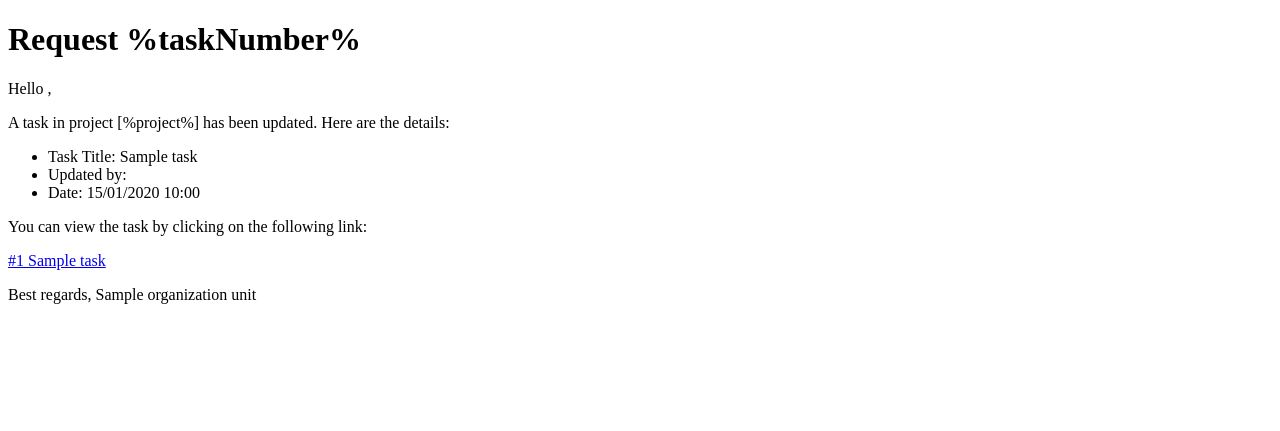
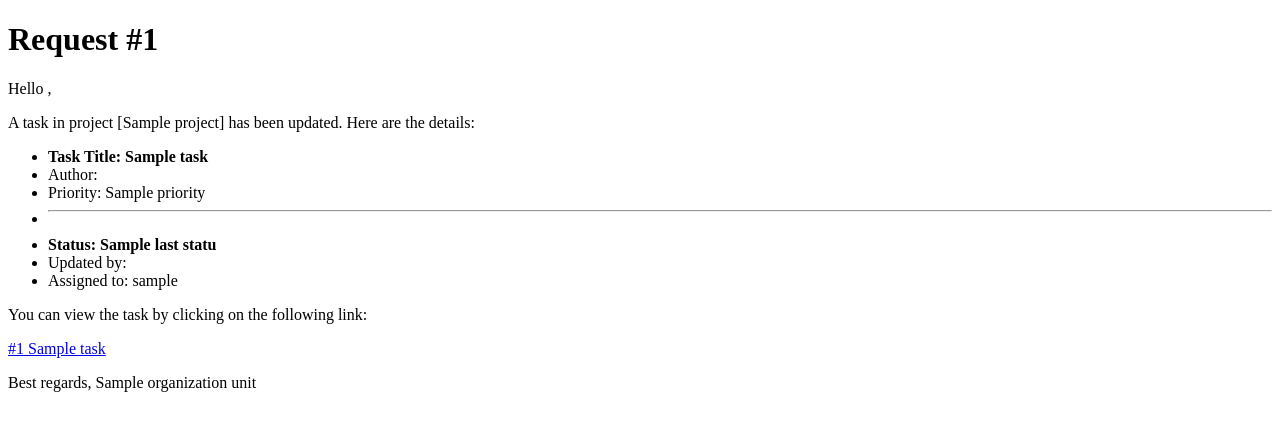
Before and after one commit to phpdevcommunity/projyzer, a Symfony app: template templates/email/task_notify.html.twig in a window 1280 px wide. Shown: the top 431 px of the page. Run offline with Twig, Linux system fonts and the light colour scheme; the template is opened without the code that fills it: most values are stand-ins (such as "Sample title", 1, 10 or a date in 2020); some libraries are stand-ins or nearby versions.

Commit message:
fix translation variable email notification

```diff
--- a/src/Controller/ProjectController.php
+++ b/src/Controller/ProjectController.php
@@ -147,9 +147,9 @@ class ProjectController extends AbstractController
         }
 
         /**
-         * @var array<TaskStatusReference> $statuses
+         * @var array<ProjectCategoryReferenceStatus> $statuses
          */
-        $statuses = $project->getProjectCategoryReference()?->getStatuses() ?: [];
+        $statuses = $project->getProjectCategoryReference()?->getProjectCategoryReferenceStatuses() ?: [];
 
         return $this->render('project/project.html.twig', [
             'project' => $project,
--- a/src/Controller/TaskController.php
+++ b/src/Controller/TaskController.php
@@ -340,7 +340,7 @@ class TaskController extends AbstractController
             $response = $this->redirect($referer);
         }
 
-        $id = $request->request->get('project_category_reference_id');
+        $id = $request->request->get('projectCategoryReferenceStatusId');
         if (!is_numeric($id)) {
             $this->addFlash('error', $this->translator->trans('invalid_identifier'));
             return $response;
--- a/templates/email/task_notify.html.twig
+++ b/templates/email/task_notify.html.twig
@@ -5,16 +5,20 @@
     <title>{{ 'email.activation.title'|trans }}</title>
 </head>
 <body>
-<h1>{{ 'task_update.title'|trans }}</h1>
+<h1>{{ 'task_update.title'|trans({ '%taskNumber%': task.id }) }}</h1>
 
 <p>{{ 'task_update.intro'|trans({ '%user%': user.username }) }}</p>
-<p>{{ 'task_update.content'|trans }}</p>
+<p>{{ 'task_update.content'|trans({ '%project%': project.name }) }}</p>
 
 <ul>
-    <li>{{ 'task_update.details.0'|trans({ '%task%': task.title }) }}</li>
+    <li> <strong>{{ 'task_update.details.0'|trans({ '%task%': task.title }) }}</strong></li>
+    <li>{{ 'task_update.details.1'|trans({ '%createdBy%': task.createdBy.username }) }}</li>
+    <li>{{ 'task_update.details.4'|trans({ '%priority%': task.priority|trans }) }}</li>
+    <li><hr></li>
     {% if task.updatedBy %}
-    <li>{{ 'task_update.details.1'|trans({ '%updatedBy%': task.updatedBy.username }) }}</li>
-    <li>{{ 'task_update.details.2'|trans({ '%updatedAt%': task.updatedAt|date('d/m/Y H:i') }) }}</li>
+        <li><b>{{ 'task_update.details.3'|trans({ '%status%': task.lastStatus.label}) }}</b></li>
+        <li>{{ 'task_update.details.2'|trans({ '%updatedBy%': task.updatedBy.username}) }}</li>
+        <li>{{ 'task_update.details.5'|trans({ '%assignedTo%': task.assignedTo.username }) }}</li>
     {% endif %}
 </ul>
 
--- a/templates/project/project.html.twig
+++ b/templates/project/project.html.twig
@@ -112,11 +112,11 @@
                                                         <form class="dropdown-item-text" method="post"
                                                               action="{{ url('tasks_change_status', {task: task.id, redirect_url : app.request.uri}) }}">
                                                             <select id="task_status"
-                                                                    name="project_category_reference_id"
+                                                                    name="projectCategoryReferenceStatusId"
                                                                     class="form-select form-select-sm">
                                                                 {% for status in statuses %}
-                                                                    <option value="{{ status.id }}"{% if status.label == task.lastStatus.label %} selected="selected"{% endif %}>
-                                                                        {{ status.label }}
+                                                                    <option value="{{ status.id }}"{% if status.taskStatusReference.label == task.lastStatus.label %} selected="selected"{% endif %}>
+                                                                        {{ status.taskStatusReference.label }}
                                                                     </option>
                                                                 {% endfor %}
                                                             </select>
--- a/translations/messages.en.yml
+++ b/translations/messages.en.yml
@@ -155,13 +155,16 @@ email:
     signature: 'Best regards, %organizationName%'
 task_update_subject: "[%project%] Request : %task%"
 task_update:
-  title: "Request %taskNumber%"
+  title: "Request #%taskNumber%"
   intro: "Hello %user%,"
   content: "A task in project [%project%] has been updated. Here are the details:"
   details:
     0: "Task Title: %task%"
-    1: "Updated by: %updatedBy%"
-    2: "Date: %updatedAt%"
+    1: "Author: %createdBy%"
+    2: "Updated by: %updatedBy%"
+    3: "Status: %status%"
+    4: "Priority: %priority%"
+    5: "Assigned to: %assignedTo%"
   cta: "You can view the task by clicking on the following link:"
   signature: "Best regards, %organizationName%"
 username_connexion: "Connection Username"
```
Also changed, not shown: src/Service/TaskService.php (+3 -5 lines), translations/messages.fr.yml (+7 -7 lines).
